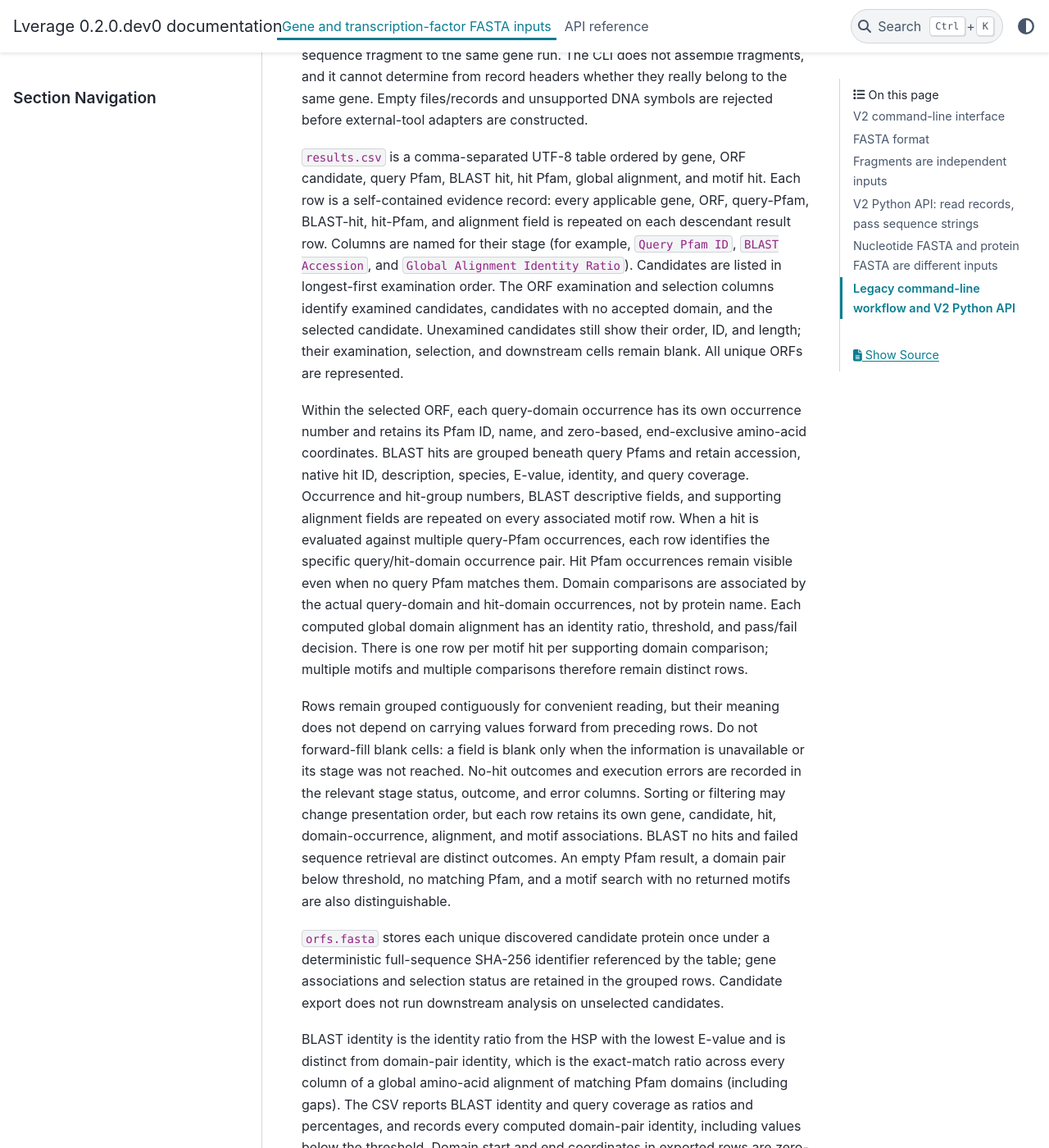
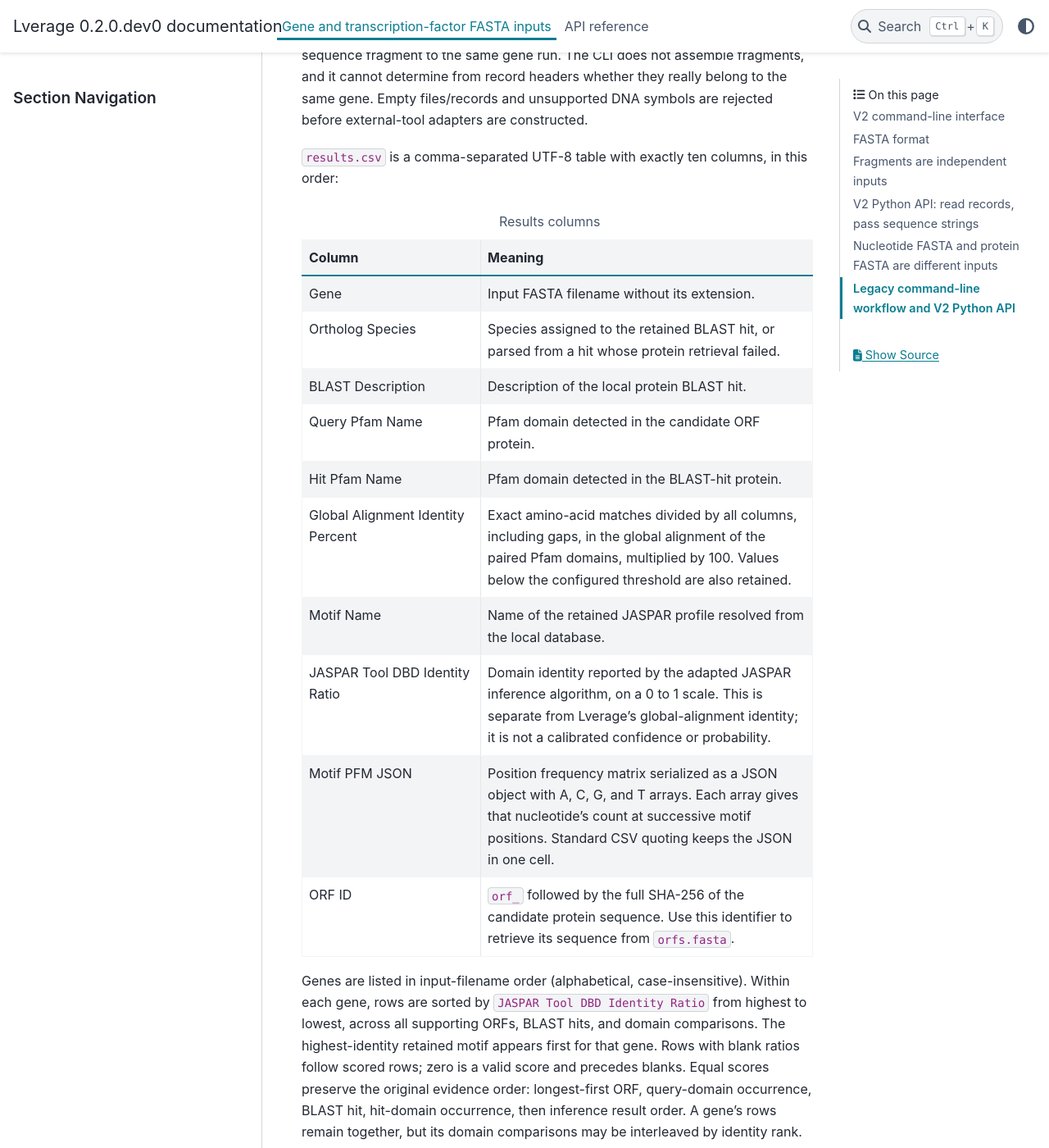
Before and after one commit to BradhamLab/Lverage, a Sphinx documentation site: the page built from docs/user_guide.rst, in a window 1280 px wide and 1400 px high, scrolled down 3093 px. Shown: the whole window at 82% size. Built offline with Sphinx 7.4.7 and the PyData theme 0.15.4, drawn with Linux system fonts in a browser that asks for light colours; some of the changed text lies outside the part shown.

Commit message:
Simplify results CSV and rank motifs by JASPAR identity

```diff
--- a/docs/user_guide.rst
+++ b/docs/user_guide.rst
@@ -88,9 +88,10 @@ For a local pre-JASPAR run that stops after domain alignment:
 
 Required options are ``--input-dir``, ``--blast-db``, ``--species-map``,
 ``--pfam-db``, and ``--output-dir``. The output directory must be new. It
-contains three files: ``results.csv`` contains typed pipeline evidence,
-``orfs.fasta`` stores each unique candidate protein sequence once, and
-``metadata.json`` records run settings and summaries. Optional executable
+contains four files: ``results.csv`` contains the scientific results,
+``errors.csv`` contains execution diagnostics, ``orfs.fasta`` stores each
+unique candidate protein sequence once, and ``metadata.json`` records run
+settings and summaries. Optional executable
 overrides are ``--blastp`` (``blastp``),
 ``--blastdbcmd`` (``blastdbcmd``), and ``--pfamscan`` (``pfam_scan.pl``).
 The adapted motif inference also accepts ``--hmmscan`` and ``--hmmalign``
@@ -130,84 +131,118 @@ fragments, and it cannot determine from record headers whether they really
 belong to the same gene. Empty files/records and unsupported DNA symbols are
 rejected before external-tool adapters are constructed.
 
-``results.csv`` is a comma-separated UTF-8 table ordered by gene, ORF candidate,
-query Pfam, BLAST hit, hit Pfam, global alignment, and motif hit. Each row is a
-self-contained evidence record: every applicable gene, ORF, query-Pfam,
-BLAST-hit, hit-Pfam, and alignment field is repeated on each descendant result
-row. Columns are named for their stage (for example, ``Query Pfam ID``,
-``BLAST Accession``, and ``Global Alignment Identity Ratio``). Candidates are
-listed in longest-first examination order. The ORF examination and selection
-columns identify examined candidates, candidates with no accepted domain, and
-the selected candidate. Unexamined candidates still show their order, ID, and
-length; their examination, selection, and downstream cells remain blank. All
-unique ORFs are represented.
+``results.csv`` is a comma-separated UTF-8 table with exactly ten columns,
+in this order:
 
-Within the selected ORF, each query-domain occurrence has its own occurrence
-number and retains its Pfam ID, name, and zero-based, end-exclusive amino-acid
-coordinates. BLAST hits are grouped beneath query Pfams and retain accession,
-native hit ID, description, species, E-value, identity, and query coverage.
-Occurrence and hit-group numbers, BLAST descriptive fields, and supporting
-alignment fields are repeated on every associated motif row. When a hit is
-evaluated against multiple query-Pfam occurrences, each row identifies the
-specific query/hit-domain occurrence pair. Hit Pfam occurrences remain visible
-even when no query Pfam matches them. Domain comparisons are associated by the
-actual query-domain and hit-domain occurrences, not by protein name. Each
-computed global domain alignment has an identity ratio, threshold, and pass/fail
-decision. There is one row per motif hit per supporting domain comparison;
-multiple motifs and multiple comparisons therefore remain distinct rows.
+.. list-table:: Results columns
+   :header-rows: 1
+   :widths: 35 65
 
-Rows remain grouped contiguously for convenient reading, but their meaning does
-not depend on carrying values forward from preceding rows. Do not forward-fill
-blank cells: a field is blank only when the information is unavailable or its
-stage was not reached. No-hit outcomes and execution errors are recorded in the
-relevant stage status, outcome, and error columns. Sorting or filtering may
-change presentation order, but each row retains its own gene, candidate, hit,
-domain-occurrence, alignment, and motif associations.
-BLAST no hits and failed sequence retrieval are distinct outcomes. An empty
-Pfam result, a domain pair below threshold, no matching Pfam, and a motif
-search with no returned motifs are also distinguishable.
+   * - Column
+     - Meaning
+   * - Gene
+     - Input FASTA filename without its extension.
+   * - Ortholog Species
+     - Species assigned to the retained BLAST hit, or parsed from a hit whose
+       protein retrieval failed.
+   * - BLAST Description
+     - Description of the local protein BLAST hit.
+   * - Query Pfam Name
+     - Pfam domain detected in the candidate ORF protein.
+   * - Hit Pfam Name
+     - Pfam domain detected in the BLAST-hit protein.
+   * - Global Alignment Identity Percent
+     - Exact amino-acid matches divided by all columns, including gaps, in
+       the global alignment of the paired Pfam domains, multiplied by 100.
+       Values below the configured threshold are also retained.
+   * - Motif Name
+     - Name of the retained JASPAR profile resolved from the local database.
+   * - JASPAR Tool DBD Identity Ratio
+     - Domain identity reported by the adapted JASPAR inference algorithm,
+       on a 0 to 1 scale. This is separate from Lverage's global-alignment
+       identity; it is not a calibrated confidence or probability.
+   * - Motif PFM JSON
+     - Position frequency matrix serialized as a JSON object with A, C, G,
+       and T arrays. Each array gives that nucleotide's count at successive
+       motif positions. Standard CSV quoting keeps the JSON in one cell.
+   * - ORF ID
+     - ``orf_`` followed by the full SHA-256 of the candidate protein sequence.
+       Use this identifier to retrieve its sequence from ``orfs.fasta``.
 
-``orfs.fasta`` stores each unique discovered candidate protein once under a
-deterministic full-sequence SHA-256 identifier referenced by the table; gene
-associations and selection status are retained in the grouped rows. Candidate export does not run downstream analysis on
+Genes are listed in input-filename order (alphabetical, case-insensitive).
+Within each gene, rows are sorted by ``JASPAR Tool DBD Identity Ratio`` from
+highest to lowest, across all supporting ORFs, BLAST hits, and domain
+comparisons. The highest-identity retained motif appears first for that gene.
+Rows with blank ratios follow scored rows; zero is a valid score and precedes
+blanks. Equal scores preserve the original evidence order: longest-first ORF,
+query-domain occurrence, BLAST hit, hit-domain occurrence, then inference
+result order. A gene's rows remain together, but its domain comparisons may be
+interleaved by identity rank. This export sort does not change which ORF is
+selected, which motifs pass filtering, or the configured motif hit limit.
+There is one row per retained motif hit per supporting domain comparison.
+Every applicable supporting field is repeated on each motif row. Associations
+are taken from the actual query and hit domains, not inferred from matching
+names or from preceding spreadsheet rows.
+
+Completed earlier evidence remains visible when there is no downstream result:
+for example, an alignment below threshold retains its identity percentage and
+has blank motif fields. A failed hit-domain scan keeps the available BLAST
+fields and leaves the hit-domain and later fields blank. A hit domain without
+a matching query domain has a blank query-domain field. ORFs without further
+evidence still have a row with their gene and ORF ID; a gene with no ORFs has
+only its gene filled in. Candidate export does not run downstream analysis on
 unselected candidates.
 
-BLAST identity is the identity ratio from the HSP with the lowest E-value and
-is distinct from domain-pair identity, which is the exact-match ratio across
-every column of a global amino-acid alignment of matching Pfam domains
-(including gaps).
-The CSV reports BLAST identity and query coverage as ratios and percentages,
-and records every computed domain-pair identity, including values below the
-threshold. Domain start and end coordinates in exported rows are zero-based,
-end-exclusive amino-acid positions. The domain-alignment identity score is
-exported as a ratio and percentage, but the aligned sequences themselves are
-not currently exported.
+There are no status, error, or outcome columns in this table. A blank cell
+means that value was unavailable or that stage did not produce a result;
+blanks alone do not distinguish an unexamined candidate, biological no-hit,
+intentional stop, and execution failure. Do not forward-fill them. Consult
+``errors.csv`` for execution failures and ``metadata.json`` for run completion
+and settings. Biological no-hits are not execution errors.
 
-Motif rows separately record the upstream inference tool's BLAST E-value,
-query/TF regions, TF name, and upstream DBD identity ratio. This upstream DBD
-identity is not the Lverage global-alignment identity and is not substituted
-for it. The local BLAST E-value is not established to be equivalent to the old
-REST inference E-value; identical motif results between those services are not
-claimed. The input sent to local inference is the same ortholog-protein window
-previously sent to the REST endpoint: at most 2,000 amino acids centered on the
-supporting ortholog domain, retaining the complete domain. It is not replaced
-by the query protein or by a domain-only sequence. Matrix IDs must be
-versioned, and each ID is resolved exactly in the configured local SQLite
-database; there is no version fallback. Motif species are filtered against
-exact local NCBI taxonomy IDs, not broad taxonomic groups.
+The compact table intentionally omits matrix IDs, domain coordinates, candidate
+order numbers, and selection flags. Different exact matrix versions or domain
+occurrences can therefore produce identical-looking rows. They are preserved
+as distinct results, not deduplicated. Versioned matrix IDs are still resolved
+exactly during inference, with no fallback to another version, but cannot be
+reconstructed from the exported motif name alone.
 
-Metadata schema version 2 identifies this layout with
-``results_format="grouped-csv"``. It replaces the former event-row TSV schema. Fields containing commas,
-quotation marks, or line breaks are quoted using standard CSV rules.
+``errors.csv`` contains only events with an execution error, with these columns:
+``Gene``, ``ORF ID``, ``Stage``, ``BLAST Hit ID``, ``BLAST Accession``,
+``Query Pfam Name``, ``Hit Pfam Name``, ``Attempted Identifier``, and ``Error``.
+Identifying context is included when available. Retrieval diagnostics include
+failed attempts even when a subsequent attempt recovers the protein. A run
+without recorded errors produces a header-only error file. Error messages do
+not create additional diagnostic-only rows in ``results.csv``.
+
+``orfs.fasta`` stores each unique discovered candidate protein once under its
+full-sequence SHA-256 identifier. Identical proteins share a FASTA record;
+the results table retains their per-gene associations.
+
+The input to local motif inference remains the ortholog-protein window:
+at most 2,000 amino acids centered on the supporting ortholog domain, retaining
+the complete domain. Species are filtered against exact local NCBI taxonomy
+IDs. The inference BLAST E-value cutoff still applies, although that metric is
+not exported in the compact table. Its equivalence to the former REST E-value
+has not been established; identical results between those services are not
+claimed. The aligned domain sequences are not exported.
+
+Metadata schema version 3 identifies this layout with
+``results_format="compact-csv"`` and lists both CSV column sets. This replaces
+the wider grouped CSV layout. Fields containing commas, quotation marks, or
+line breaks follow standard CSV quoting rules.
 
 ``metadata.json`` records run timestamps, settings, input paths/checksums,
 sequence-ID conventions, known tool versions (unknown versions are reported as
-``unknown``), and completion/failure summaries. Results and metadata are
-flushed as pipeline evidence completes. This is incremental evidence retention,
-not checkpoint/resume or recovery from arbitrary crashes. After execution
-begins, the bundle is preserved on failure. Execution failures are caught per
-gene and processing continues to other genes, retaining completed evidence if
-a later stage fails.
+``unknown``), and completion/failure summaries. Progress metadata is updated
+during execution. Scientific evidence and diagnostics are accumulated in memory,
+ordered, and written to ``results.csv`` and ``errors.csv`` after processing all
+genes. ``orfs.fasta`` is also written at that point. Each CSV is published via
+a temporary file and atomic replacement. Execution failures are caught per
+gene; processing continues to the other genes and the final files include
+completed evidence from failed genes. This is not checkpoint/resume or crash
+recovery: forcibly terminating the process may leave progress metadata without
+final CSV or FASTA files.
 
 Use ``--stop-after alignment`` for pre-JASPAR validation. This intentional stop
 does not call JASPAR and does not require the JASPAR options or data; it is not
```
Also changed, not shown: README.md (+5 -2 lines), 2 other files.
